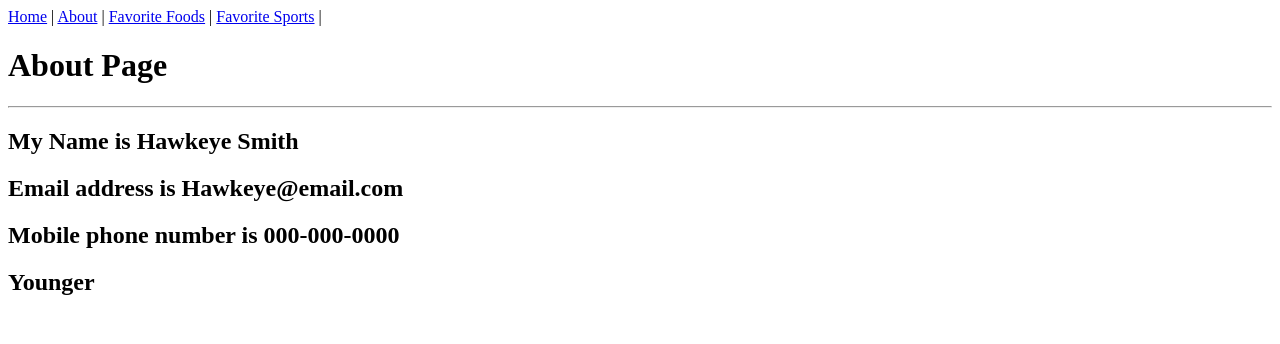
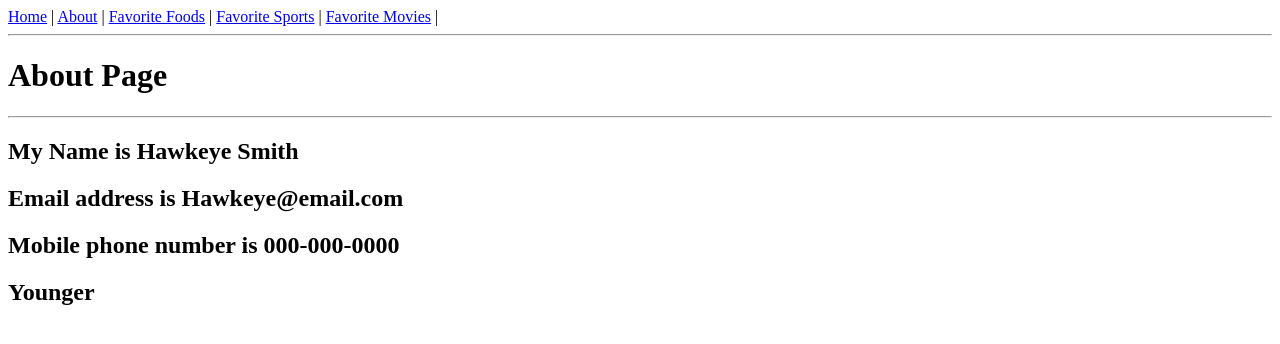
Before and after one commit to Audchyyy/flask-template-Sitthisak, a Flask app: page /about in a window 1280 px wide. Shown: the top 344 px of the page. Run offline with Flask 3, Linux system fonts and the light colour scheme.

Commit message:
first commit

```diff
--- a/server.py
+++ b/server.py
@@ -30,6 +30,12 @@ def favorite_foods():
 
 @app.route('/favorite/sports')
 def favorite_sports():
-    title = 'favorite Sports Page'
+    title = 'Favorite Sports Page'
     sports = ['ฟุตบอล', 'บาสเก็ตบอล', 'ว่ายน้ำ']
     return render_template('favorite_sports.html', title=title, sports=sports)
+
+@app.route('/favorite/movies')
+def favorite_movies():
+    title = 'Favorite Movies Page'
+    movies = ['Batman: Atsawinrattikan', 'Pacific Rim', 'Zootopia 2','Shooter','Now You See Me 2']
+    return render_template('favorite_movies.html', title=title, movies=movies)
--- a/templates/layout.html
+++ b/templates/layout.html
@@ -10,12 +10,14 @@
   <!--a href="/">Home</!--a> |
   <a href="/about">About</a> |
   <a href="/favorite/foods">Favorite Foods</a> |
-  <a href="/favorite/sports">Favorite Sports</a> |  -->
+  <a href="/favorite/sports">Favorite Sports</a> |
+  <a href="/favorite/movies">Favorite Movies</a> |  -->
   <a href="{{ url_for('index')}}">Home</a> |
   <a href="{{ url_for('about')}}">About</a> |
   <a href="{{ url_for('favorite_foods') }}">Favorite Foods</a> |
   <a href="{{ url_for('favorite_sports') }}">Favorite Sports</a> |
-
+  <a href="{{ url_for('favorite_movies') }}">Favorite Movies</a> |
+  <hr>
   {% block content %}{% endblock %}
 
 
```
Also changed, not shown: templates/favorite_movies.html (added, +16 -0 lines).
